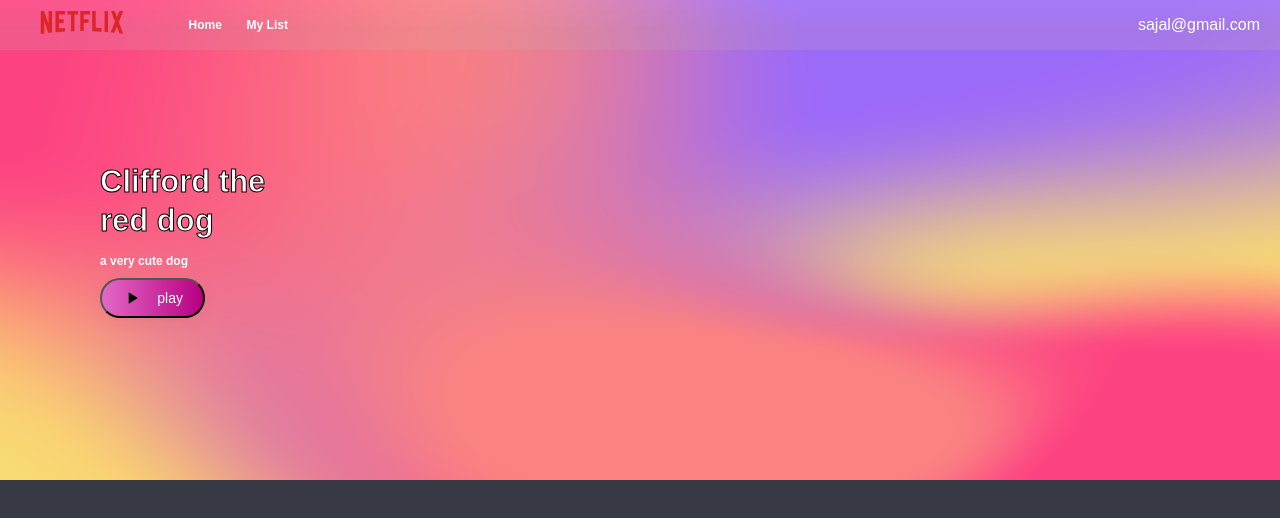
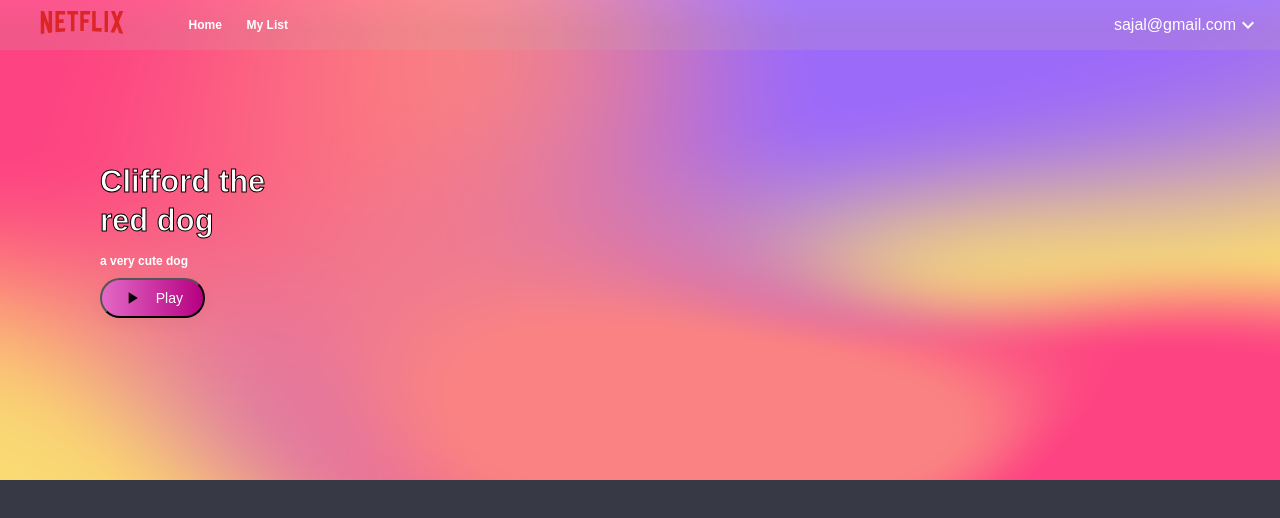
Before and after one commit to md-sohrab-hossain/Netflix-with-nextjs, a Next.js app: page / in a window 1280 px wide. Shown: the top 518 px of the page. Built offline with nearby package versions, Linux system fonts and the light colour scheme.

Commit message:
implement navbar component

```diff
--- a/src/components/atom/button.tsx
+++ b/src/components/atom/button.tsx
@@ -1,8 +1,9 @@
+import { forwardRef } from 'react';
 import { mapModifiers, ModifierProp } from 'libs/component';
 import { Icon, ICON_SHAPES } from 'components/atom/icon';
 
 export interface buttonProps {
-  title: string;
+  children: React.ReactNode;
   modifiers?: ModifierProp<
     | 'primary'
     | 'secondary'
@@ -17,19 +18,22 @@ export interface buttonProps {
   >;
   className?: string;
   icon?: typeof ICON_SHAPES[number];
+  ref?: React.Ref<HTMLButtonElement>;
   onClick?: () => void;
 }
 
-const Button: React.FC<buttonProps> = ({ modifiers, className: additionalClassName = '', title, icon, onClick }) => {
+export const Button: React.FC<buttonProps> = forwardRef(
+  ({ modifiers, className: additionalClassName = '', children, icon, onClick }, ref) => {
     const componentClassName = mapModifiers('a-button', modifiers, icon && 'icon');
     const className = `${componentClassName} ${additionalClassName}`.trim();
 
     return (
-    <button className={className} onClick={onClick}>
+      <button className={className} onClick={onClick} ref={ref}>
         {icon && <Icon name={icon} />}
-      {title}
+        {children}
       </button>
     );
-};
+  }
+);
 
-export default Button;
+Button.displayName = 'button';
--- a/src/components/atom/icon.tsx
+++ b/src/components/atom/icon.tsx
@@ -1,7 +1,7 @@
 import { mapModifiers } from 'libs/component';
 import React from 'react';
 
-export const ICON_SHAPES = ['play-button'] as const;
+export const ICON_SHAPES = ['play-button', 'expand-more', 'expand-less'] as const;
 
 export type IconShape = typeof ICON_SHAPES[number];
 
--- a/src/components/molecules/banner.tsx
+++ b/src/components/molecules/banner.tsx
@@ -1,5 +1,5 @@
 /* eslint-disable @next/next/no-img-element */
-import Button from 'components/atom/button';
+import { Button } from 'components/atom/button';
 import Heading from 'components/atom/heading';
 
 export interface bannerProps {
@@ -18,7 +18,9 @@ const Banner: React.FC<bannerProps> = ({ title, subtitle, imgUrl }) => {
       <div className="m-banner__content">
         <Heading large>{title}</Heading>
         <Heading tag="h5">{subtitle}</Heading>
-        <Button title="play" modifiers="primary" onClick={handlePlay} icon="play-button" />
+        <Button modifiers="primary" onClick={handlePlay} icon="play-button">
+          <span>Play</span>
+        </Button>
       </div>
       <img className="m-banner__image" src={`${imgUrl}`} alt="banner-img" />
     </div>
--- a/src/components/molecules/navBar.tsx
+++ b/src/components/molecules/navBar.tsx
@@ -1,11 +1,25 @@
-import Button from 'components/atom/button';
+import { useState, useRef } from 'react';
+import Link from 'next/link';
 import Image from 'next/image';
-
+import { useRouter } from 'next/router';
+import { Icon } from 'components/atom/icon';
+import { Button } from 'components/atom/button';
+import { useOnClickOutside } from 'libs/hook/handleClickOutside';
 export interface navbarProps {
-  userName: string;
+  userName?: string;
 }
 
 const NavBar: React.FC<navbarProps> = ({ userName }) => {
+  const router = useRouter();
+  const buttonRef = useRef<HTMLButtonElement>(null);
+  const [isSignOut, setIsSignOut] = useState<boolean>(false);
+
+  const handleClick = (url: string) => {
+    router.push(url);
+  };
+
+  useOnClickOutside(buttonRef, () => setIsSignOut(false));
+
   return (
     <div className="m-navbar">
       <div className="m-navbar__Left">
@@ -13,16 +27,35 @@ const NavBar: React.FC<navbarProps> = ({ userName }) => {
           <Image src="/static/images/netflix.svg" alt="Netflix logo" width="128px" height="34px" />
         </div>
         <ul className="m-navbar__Left--items">
-          <li className="m-navbar__Left--items-home">Home</li>
-          <li className="m-navbar__Left--items-myList">My List</li>
+          <li className="m-navbar__Left--items-home" onClick={() => handleClick('/')}>
+            Home
+          </li>
+          <li className="m-navbar__Left--items-myList" onClick={() => handleClick('/browse/myList')}>
+            My List
+          </li>
         </ul>
       </div>
 
       <nav className="m-navbar__Right">
-        <Button modifiers="text" title={userName}></Button>
-        <div className="m-navbar__Right--dropdown">
-          <a>Sign out</a>
-        </div>
+        {userName ? (
+          <>
+            <Button modifiers="text" onClick={() => setIsSignOut(!isSignOut)} ref={buttonRef}>
+              <span>{userName}</span>
+              <Icon name={isSignOut ? 'expand-less' : 'expand-more'} />
+            </Button>
+            {isSignOut && (
+              <div className="m-navbar__Right--dropdown">
+                <Link href="/login">
+                  <a className="m-navbar__Right--dropdown-signout">Sign out</a>
+                </Link>
+              </div>
+            )}
+          </>
+        ) : (
+          <Button modifiers="secondary" onClick={() => handleClick('/login')}>
+            <span>Login</span>
+          </Button>
+        )}
       </nav>
     </div>
   );
--- /dev/null
+++ b/src/components/organism/Layout.tsx
@@ -0,0 +1,21 @@
+import Head from 'next/head';
+import NavBar from 'components/molecules/navBar';
+
+export interface layoutProps {
+  children?: React.ReactNode;
+  title?: string;
+}
+const Layout: React.FC<layoutProps> = ({ children, title = 'Netflix' }) => {
+  return (
+    <div>
+      <Head>
+        <title>{title}</title>
+        <meta charSet="utf-8" />
+      </Head>
+      <NavBar userName="sajal@gmail.com" />
+      {children}
+    </div>
+  );
+};
+
+export default Layout;
--- /dev/null
+++ b/src/libs/hook/handleClickOutside.tsx
@@ -0,0 +1,24 @@
+import { useEffect } from 'react';
+
+export const useOnClickOutside = (ref: any, handler: (event: Event) => void): void => {
+  useEffect(() => {
+    const listener = (event: Event) => {
+      if (
+        (event.target as HTMLElement).classList.contains('m-navbar__Right--dropdown') ||
+        (event.target as HTMLElement).classList.contains('m-navbar__Right--dropdown-signout')
+      ) {
+        return;
+      }
+
+      if (!ref.current || ref.current.contains(event.target as HTMLElement)) return;
+      handler(event);
+    };
+
+    document.addEventListener('mousedown', listener);
+    document.addEventListener('touchstart', listener);
+    return () => {
+      document.removeEventListener('mousedown', listener);
+      document.removeEventListener('touchstart', listener);
+    };
+  }, [ref, handler]);
+};
--- a/src/pages/_app.tsx
+++ b/src/pages/_app.tsx
@@ -1,8 +1,20 @@
 import '../styles/main.scss';
-import type { AppProps } from 'next/app';
 
-function MyApp({ Component, pageProps }: AppProps) {
-  return <Component {...pageProps} />;
-}
+import App from 'next/app';
+import type { AppProps, AppContext } from 'next/app';
+import Layout from 'components/organism/Layout';
+
+const MyApp = ({ Component, pageProps }: AppProps) => {
+  return (
+    <Layout>
+      <Component {...pageProps} />
+    </Layout>
+  );
+};
+
+MyApp.getInitialProps = async (appContext: AppContext) => {
+  const appProps = await App.getInitialProps(appContext);
+  return { ...appProps };
+};
 
 export default MyApp;
--- a/src/pages/index.tsx
+++ b/src/pages/index.tsx
@@ -11,7 +11,7 @@ const Home: NextPage = () => {
         <link rel="icon" href="/favicon.ico" />
       </Head>
 
-      <NavBar userName="sajal@gmail.com" />
+      {/* <NavBar userName="sajal@gmail.com" /> */}
 
       <main className="p-home__body">
         <Banner title="Clifford the red dog" subtitle="a very cute dog" imgUrl="/static/background.png" />
--- a/src/styles/components/atom/icon.module.scss
+++ b/src/styles/components/atom/icon.module.scss
@@ -40,4 +40,6 @@
   }
 
   @include icon('play-button', 20px, 20px);
+  @include icon('expand-more', 24px, 24px);
+  @include icon('expand-less', 24px, 24px);
 }
--- a/src/styles/components/molecules/navbar.module.scss
+++ b/src/styles/components/molecules/navbar.module.scss
@@ -62,7 +62,6 @@
       border-radius: 10px;
       background-color: rgba(57, 16, 153, 0.761);
       cursor: pointer;
-      display: none;
 
       &:hover {
         background-color: rgba(23, 6, 65, 0.761);
```
Also changed, not shown: public/static/icons/expand-less.svg (added), public/static/icons/expand-more.svg (added). Lines whose indentation alone changed are shown as unchanged.
